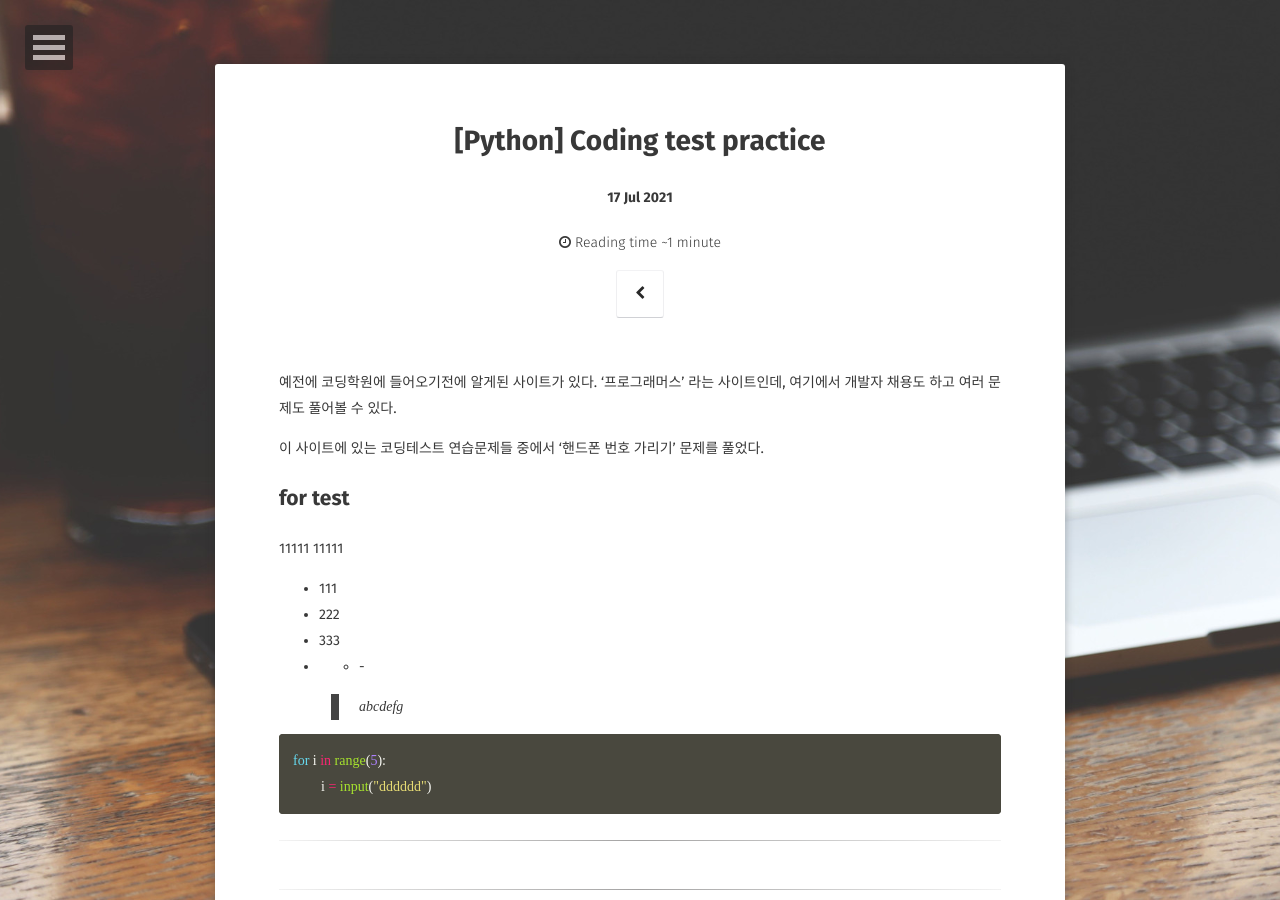
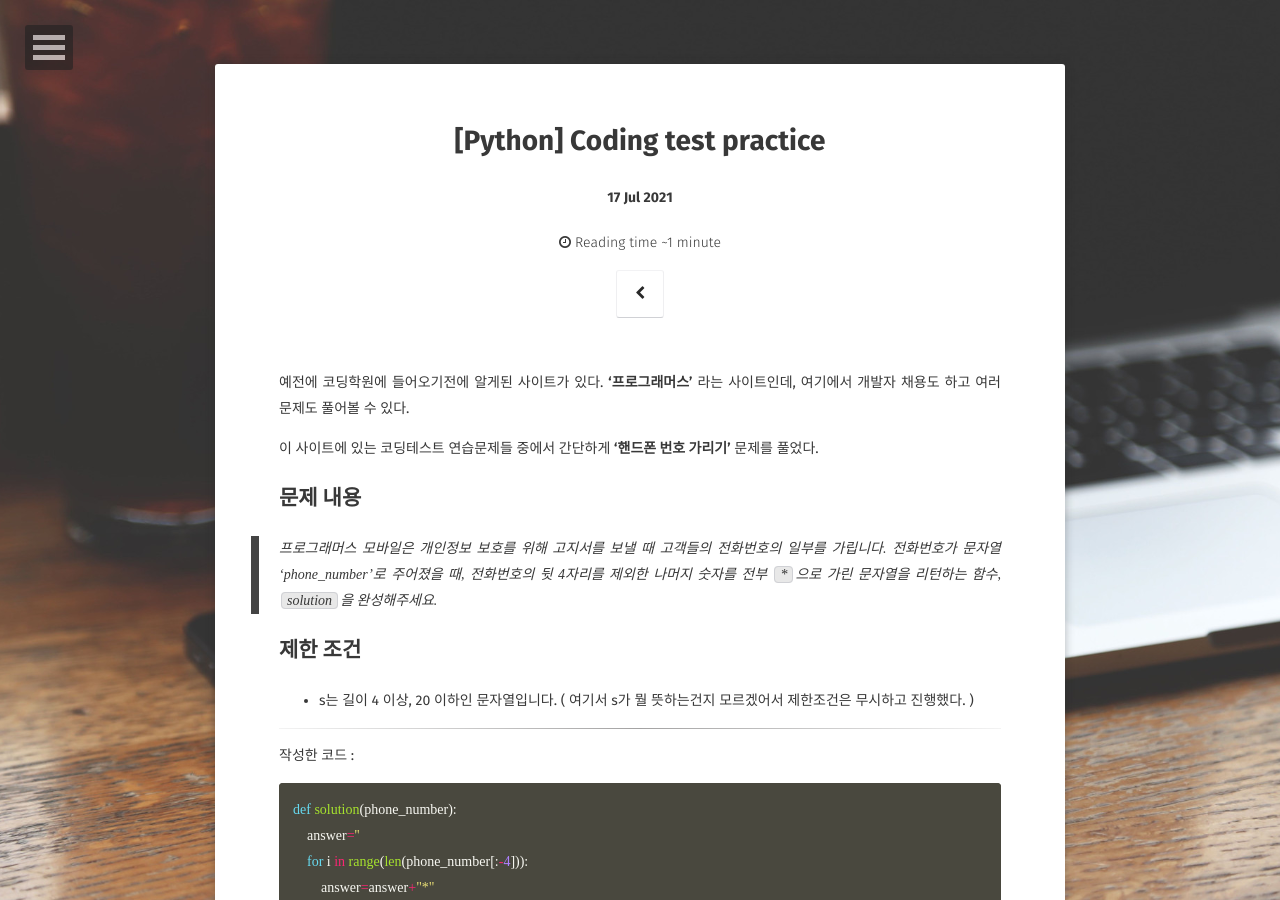
Before and after one commit to minhk05/minhk05.github.com, a Jekyll site: the page built from _posts/python/2021-07-17-ProjectOne.md, in a window 1280 px wide and 900 px high. Built offline with Jekyll 4.4.1, drawn with Linux system fonts in a browser that asks for light colours; some web fonts are replaced; comment, search, counter and statistics services are not loaded; some of the changed text lies outside the part shown.

Commit message:
Update 2021-07-17-ProjectOne.md

````diff
--- a/_posts/python/2021-07-17-ProjectOne.md
+++ b/_posts/python/2021-07-17-ProjectOne.md
@@ -7,23 +7,50 @@ tags: [python]
 comments: true
 ---
 예전에 코딩학원에 들어오기전에 알게된 사이트가 있다.
-'프로그래머스' 라는 사이트인데, 여기에서 개발자 채용도 하고 여러 문제도 풀어볼 수 있다.
+**'프로그래머스'** 라는 사이트인데, 여기에서 개발자 채용도 하고 여러 문제도 풀어볼 수 있다.
 
-이 사이트에 있는 코딩테스트 연습문제들 중에서 '핸드폰 번호 가리기' 문제를 풀었다.
+이 사이트에 있는 코딩테스트 연습문제들 중에서 간단하게 **'핸드폰 번호 가리기'** 문제를 풀었다.
 
-## for test
+## 문제 내용
 
-11111
-11111
+> 프로그래머스 모바일은 개인정보 보호를 위해 고지서를 보낼 때 고객들의 전화번호의 일부를 가립니다.
+> 전화번호가 문자열 'phone_number'로 주어졌을 때,
+> 전화번호의 뒷 4자리를 제외한 나머지 숫자를 전부 `*`으로 가린 문자열을 리턴하는 함수, `solution`을 완성해주세요.
 
-* 111
-* 222
-* 333
+## 제한 조건
+
+* s는 길이 4 이상, 20 이하인 문자열입니다. ( 여기서 s가 뭘 뜻하는건지 모르겠어서 제한조건은 무시하고 진행했다. )
+
 - - -
-> abcdefg
 
+작성한 코드 :
 ```py
-for i in range(5):
-	i = input("dddddd")
+def solution(phone_number):
+    answer=''
+    for i in range(len(phone_number[:-4])):
+        answer=answer+"*"
+    answer = answer+phone_number[-4:]
+    return answer
 ```
+
+문제 내용에서 '전화번호의 뒷 `4자리를 제외한 나머지 숫자`'라는 말을 보자마자 이전에 배웠던 '슬라이싱'을 쓰면 되겠다고 생각이 났다.
+for i in range()를 이용해 전화번호 뒷 4자리를 제외한 나머지의 길이만큼 반복하여 `*`을 `answer` 변수에 추가해준다.
+반복이 끝나면, 전화번호 뒷 4자리를 `answer` 변수에 추가해준다.
+
+결과 :
+```
+1.
+입력값(phone_number) : "01012345678"
+기댓값(나와야할 결과) : "*******5678"
+실행 결과(나온 결과)  : "*******5678"
+
+2.
+입력값(phone_number) : "023657777"
+기댓값(나와야할 결과) : "*****7777"
+실행 결과(나온 결과)  : "*****7777"
+```
+
 - - -
+
+모두 정상적으로 기댓값과 같은 실행결과가 나왔다.
+앞으로 프로그래머스에서 코딩테스트 연습을 많이 해보려고 한다.
````
